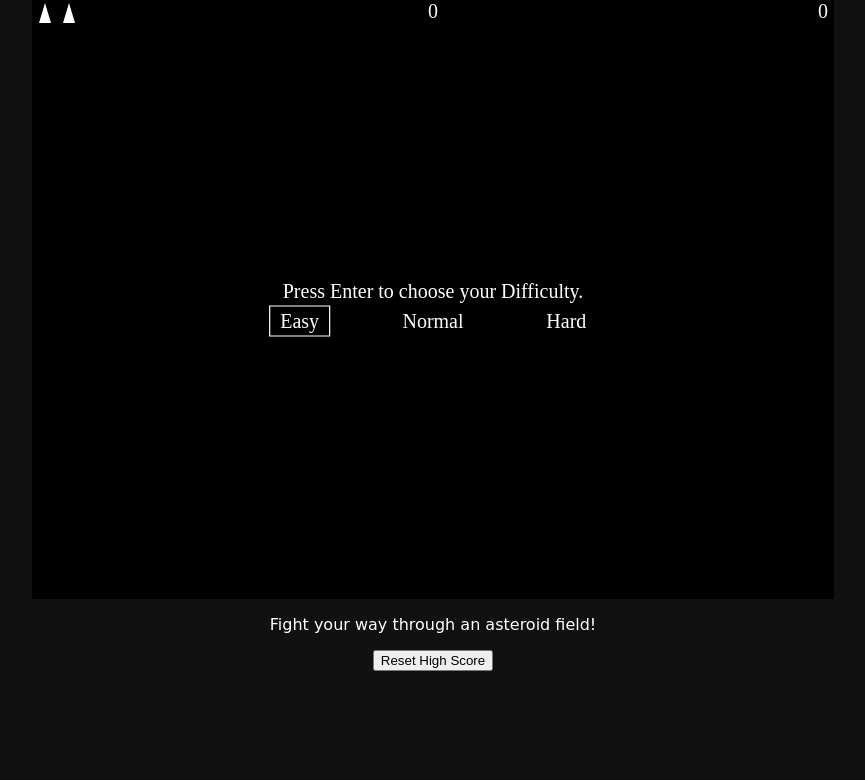
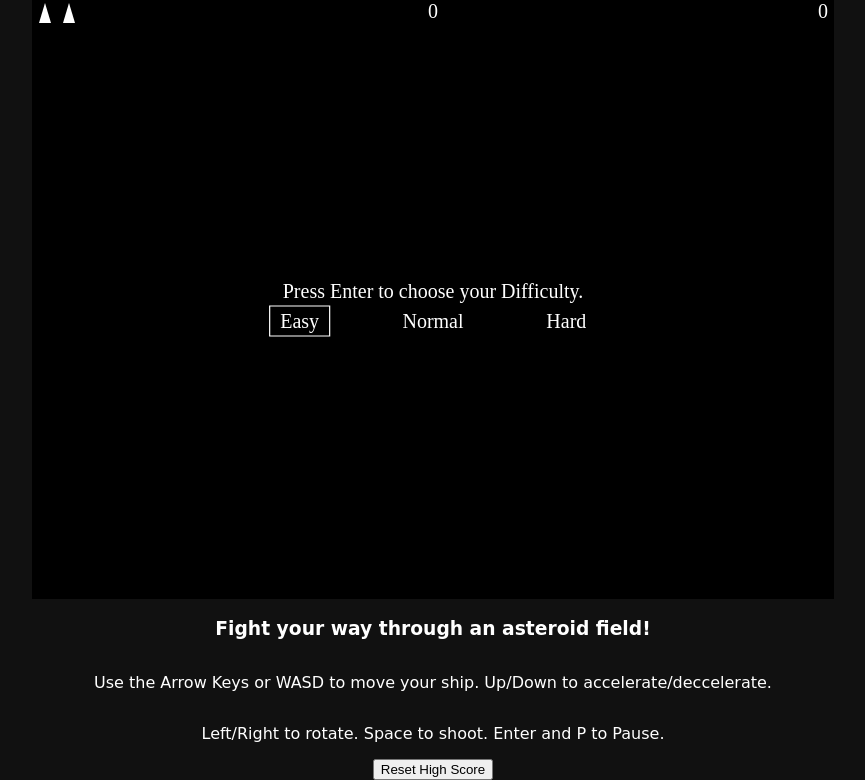
Before and after one commit to JDTalley/AsteroidsJS, a plain HTML site: page index.html in a window 1280 px wide. Shown: the part 84-864 px from the top of the page, without its empty margins (207-1072 px from the left). Before the commit the page ends 800 px from the top, so only its background shows below. Drawn offline with Linux system fonts and the light colour scheme; a web font is replaced by a local one.

Commit message:
Added some basic instructions.

```diff
--- a/index.html
+++ b/index.html
@@ -14,7 +14,9 @@
                 Please use a modern browser to access this website.
             </canvas>
             <div class="wrapper">
-                <p>Fight your way through an asteroid field!</p>
+                <h3>Fight your way through an asteroid field!</h3>
+                <p>Use the Arrow Keys or WASD to move your ship. Up/Down to accelerate/deccelerate.</p>
+                <p>Left/Right to rotate. Space to shoot. Enter and P to Pause.</p>
                 <button id="reset-high">Reset High Score</button>
             </div>
         </div>
```
